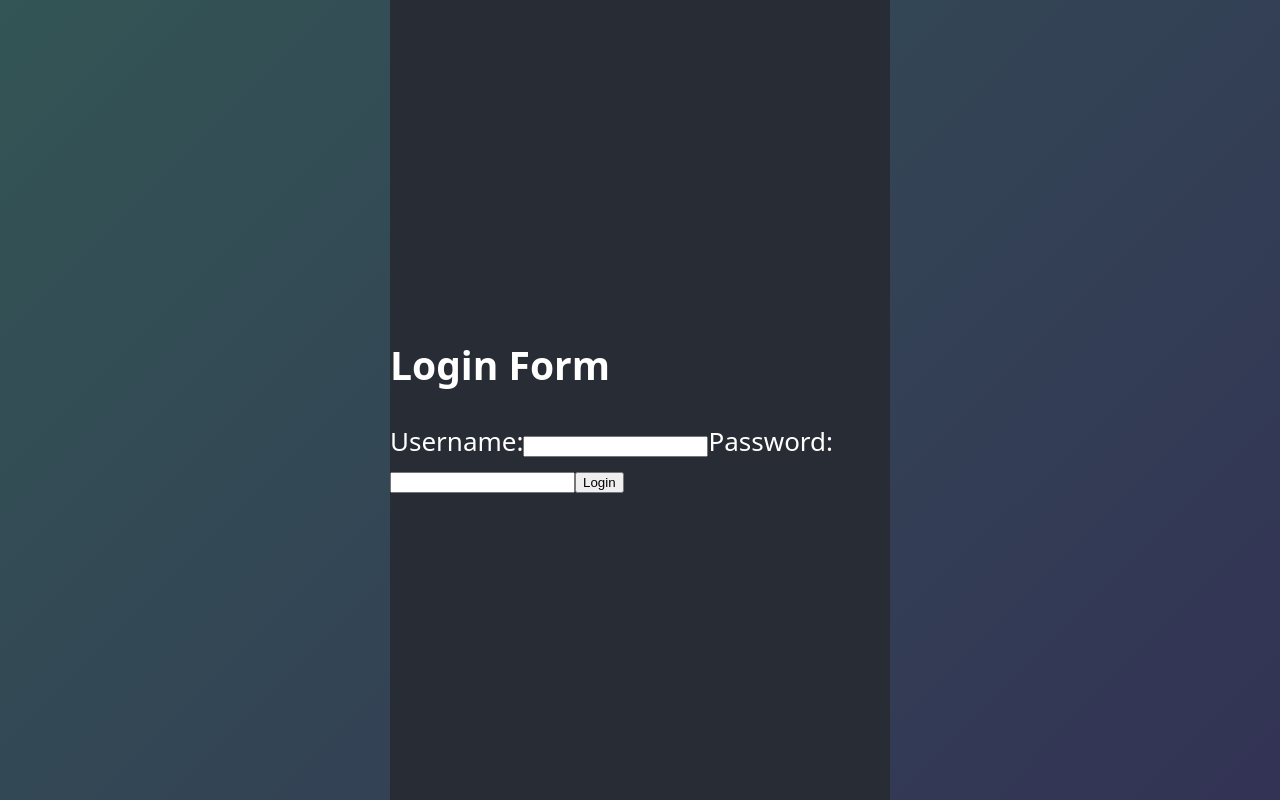
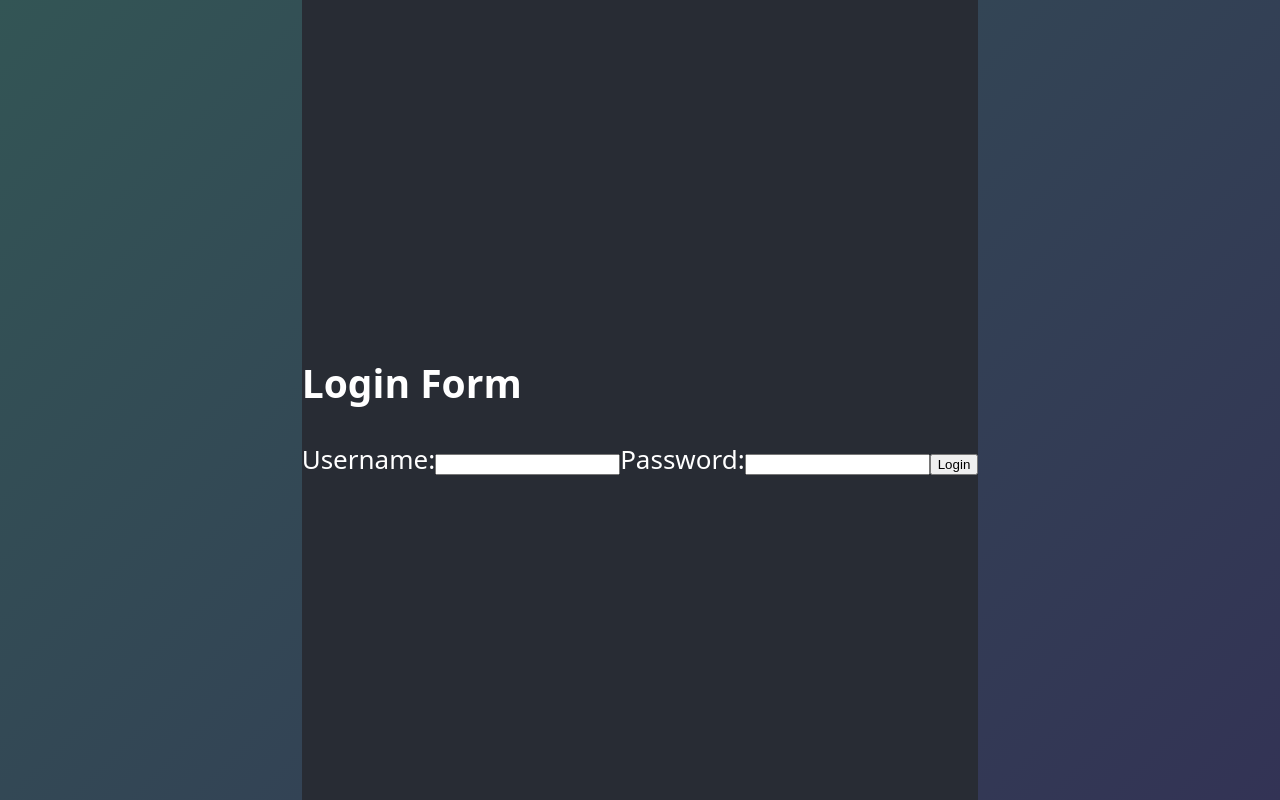
Before and after one commit to HaDuve/the-key-graphql, a React (Create React App) app: page / in a window 1280 px wide. Built offline with nearby package versions, Linux system fonts and the light colour scheme.

Commit message:
css change

```diff
--- a/src/components/authentication/login.tsx
+++ b/src/components/authentication/login.tsx
@@ -65,7 +65,7 @@ const LoginForm = ({ onLoginSuccess }) => {
   });
 
   return (
-    <div className={styles.content}>
+    <div>
       <h2>Login Form</h2>
       <form
         onSubmit={(e) => {
```
